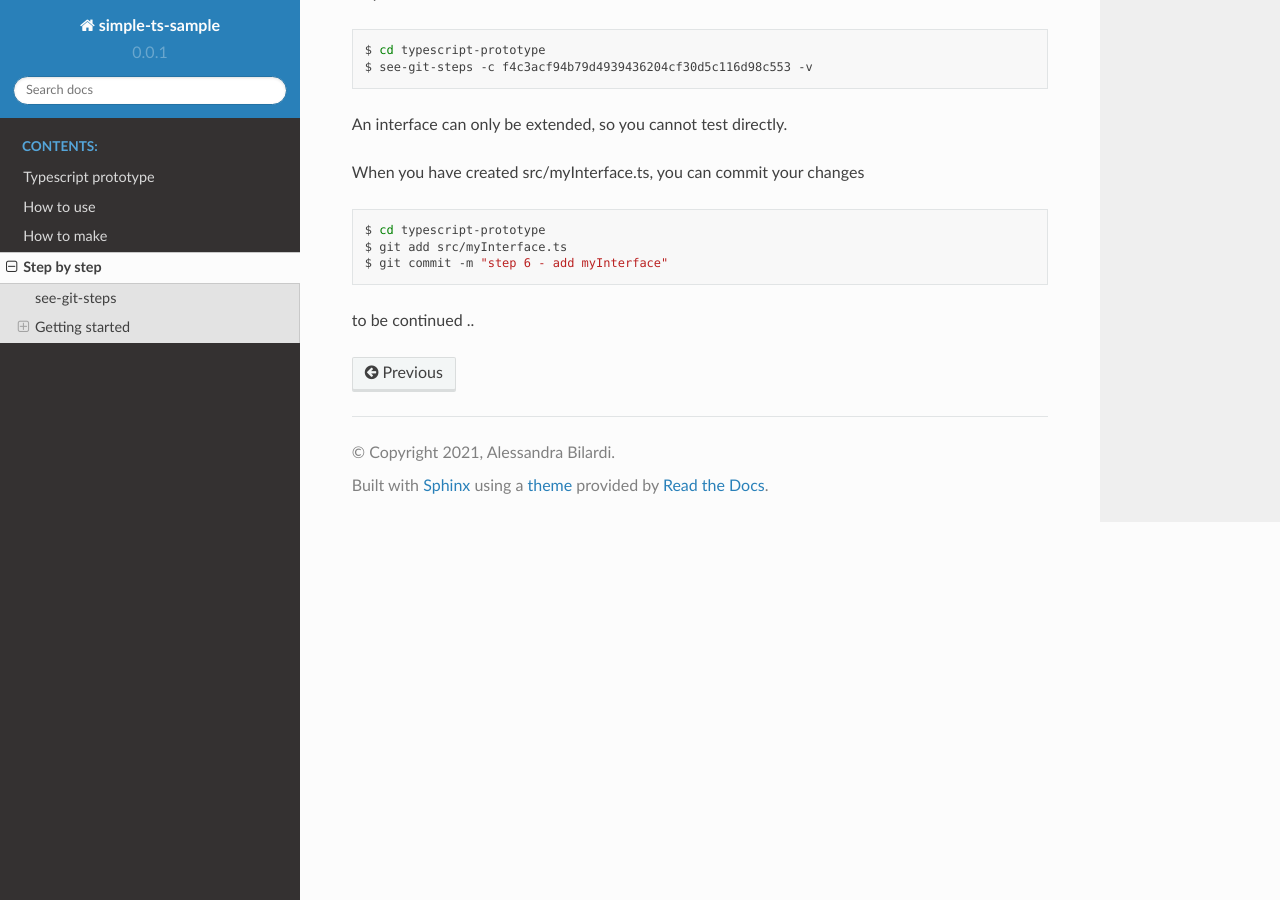
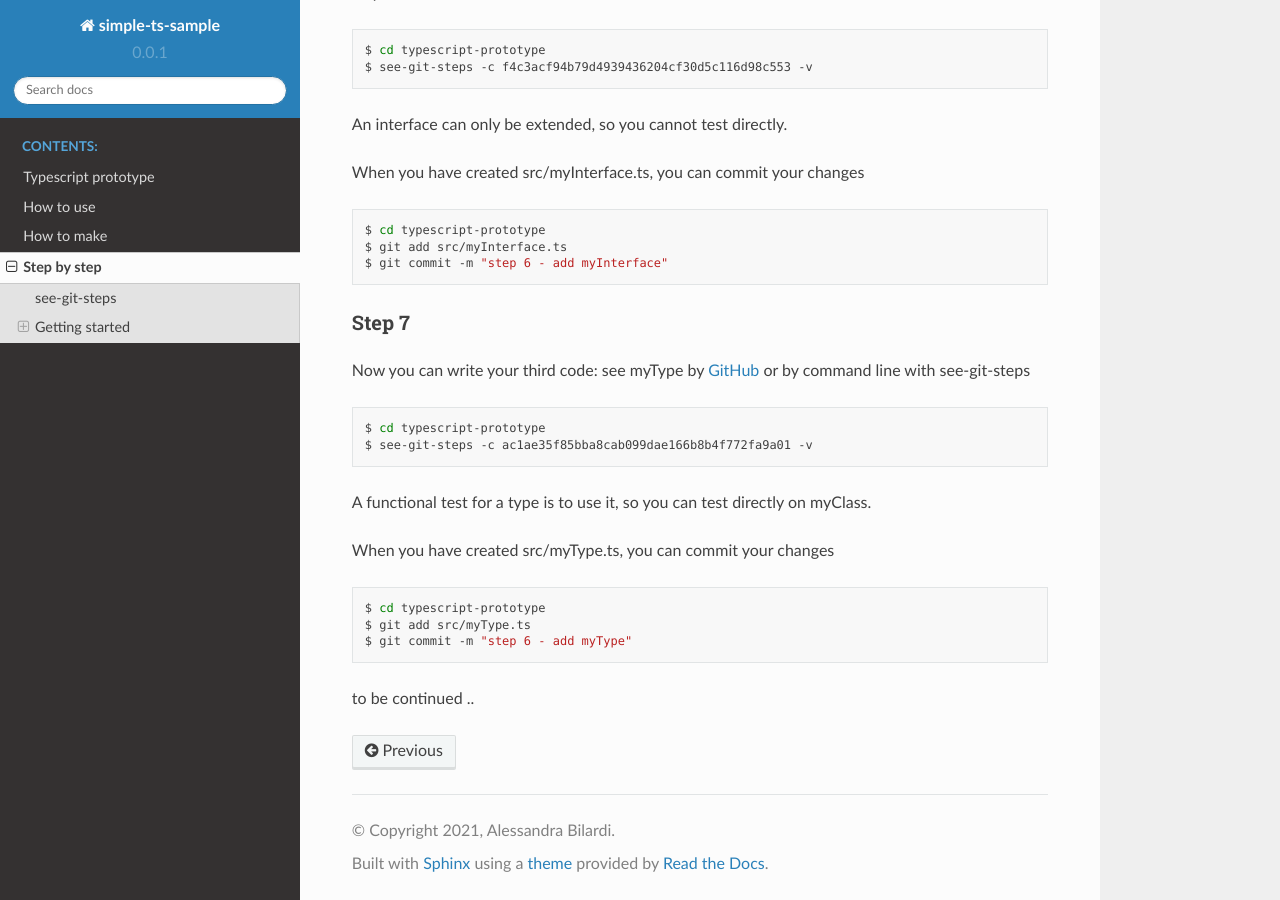
Before and after one commit to bilardi/typescript-prototype, a Sphinx documentation site: the page built from docs/source/stepbystep.rst, in a window 1280 px wide and 900 px high, scrolled down 4504 px. Built offline with Sphinx 7.4.7 and the Read the Docs theme 2.0.0, drawn with Linux system fonts in a browser that asks for light colours.

Commit message:
Update documentation

```diff
--- a/docs/source/stepbystep.rst
+++ b/docs/source/stepbystep.rst
@@ -168,7 +168,7 @@ In TypeScript, there are many TDD frameworks: in this repo is used `Jest <https:
 
 Natively, Typescript does not allow to instantiate an abstract class or an interface.
 
-So the tests are only on the final public functions: see the unit tests by `GitHub <https://github.com/bilardi/python-prototype/commit/4bf512b2f38372cd2eb97b7006131dfb5dd62f98>`_ or by command line with see-git-steps
+So the tests are only on the final public functions: see the unit tests by `GitHub <https://github.com/bilardi/typescript-prototype/commit/4bf512b2f38372cd2eb97b7006131dfb5dd62f98>`_ or by command line with see-git-steps
 
 .. code-block:: bash
 
@@ -186,7 +186,7 @@ When you have created **tests/myClass.test.ts**, you can commit your changes
 Step 5
 ******
 
-Now you can write your first code: see myClassAbstract by `GitHub <https://github.com/bilardi/python-prototype/commit/48a7b214cff13cd179dbdfa404895dc96521acfb>`_ or by command line with see-git-steps
+Now you can write your first code: see myClassAbstract by `GitHub <https://github.com/bilardi/typescript-prototype/commit/48a7b214cff13cd179dbdfa404895dc96521acfb>`_ or by command line with see-git-steps
 
 .. code-block:: bash
 
@@ -206,7 +206,7 @@ When you have created src/myClassAbstract.ts, you can commit your changes
 Step 6
 ******
 
-Now you can write your second code: see myInterface by `GitHub <https://github.com/bilardi/python-prototype/commit/f4c3acf94b79d4939436204cf30d5c116d98c553>`_ or by command line with see-git-steps
+Now you can write your second code: see myInterface by `GitHub <https://github.com/bilardi/typescript-prototype/commit/f4c3acf94b79d4939436204cf30d5c116d98c553>`_ or by command line with see-git-steps
 
 .. code-block:: bash
 
@@ -223,4 +223,24 @@ When you have created src/myInterface.ts, you can commit your changes
     $ git add src/myInterface.ts
     $ git commit -m "step 6 - add myInterface"
 
+Step 7
+******
+
+Now you can write your third code: see myType by `GitHub <https://github.com/bilardi/typescript-prototype/commit/ac1ae35f85bba8cab099dae166b8b4f772fa9a01>`_ or by command line with see-git-steps
+
+.. code-block:: bash
+
+    $ cd typescript-prototype
+    $ see-git-steps -c ac1ae35f85bba8cab099dae166b8b4f772fa9a01 -v
+
+A functional test for a type is to use it, so you can test directly on myClass.
+
+When you have created src/myType.ts, you can commit your changes
+
+.. code-block:: bash
+
+    $ cd typescript-prototype
+    $ git add src/myType.ts
+    $ git commit -m "step 6 - add myType"
+
 to be continued ..
```
